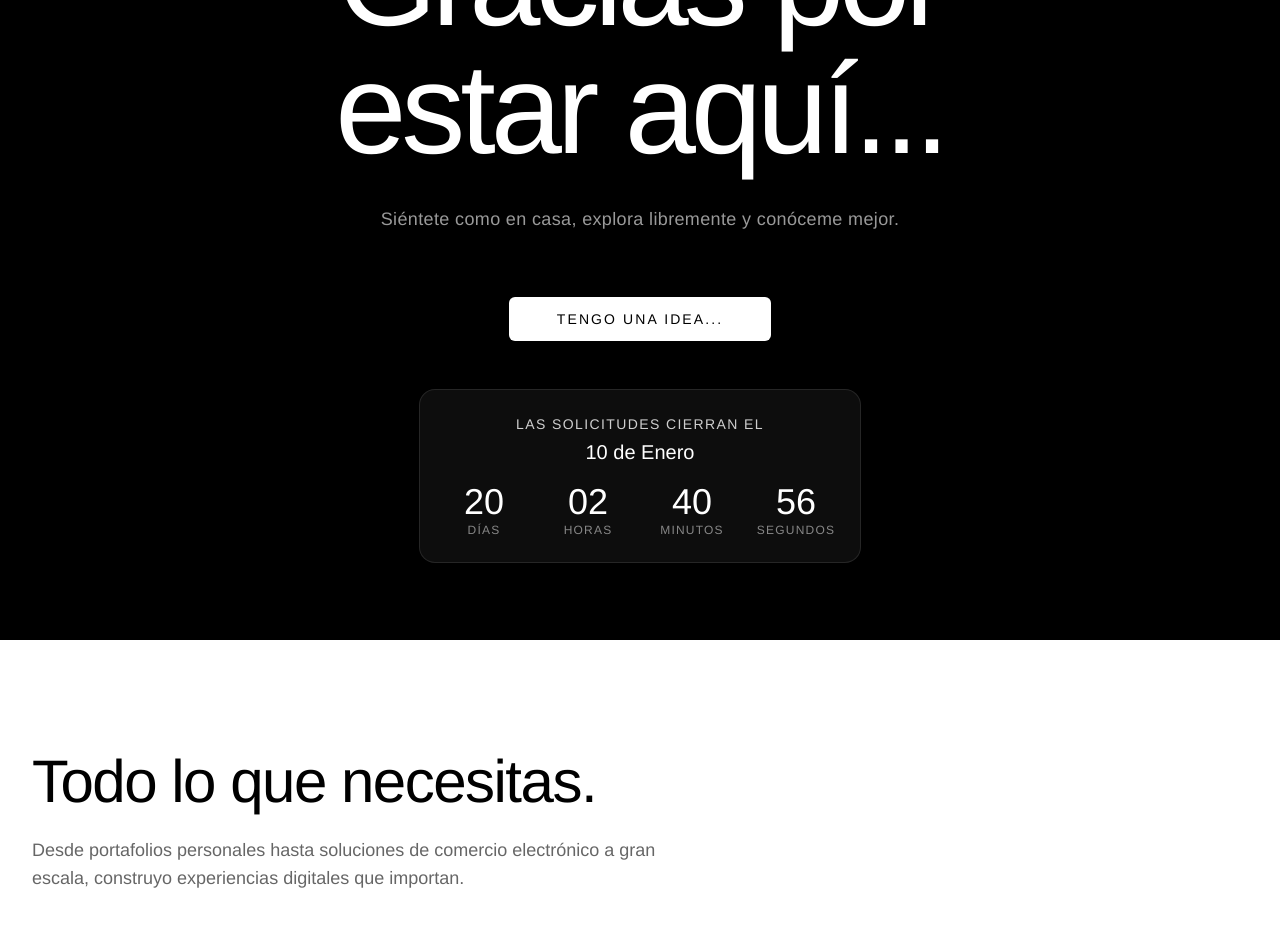
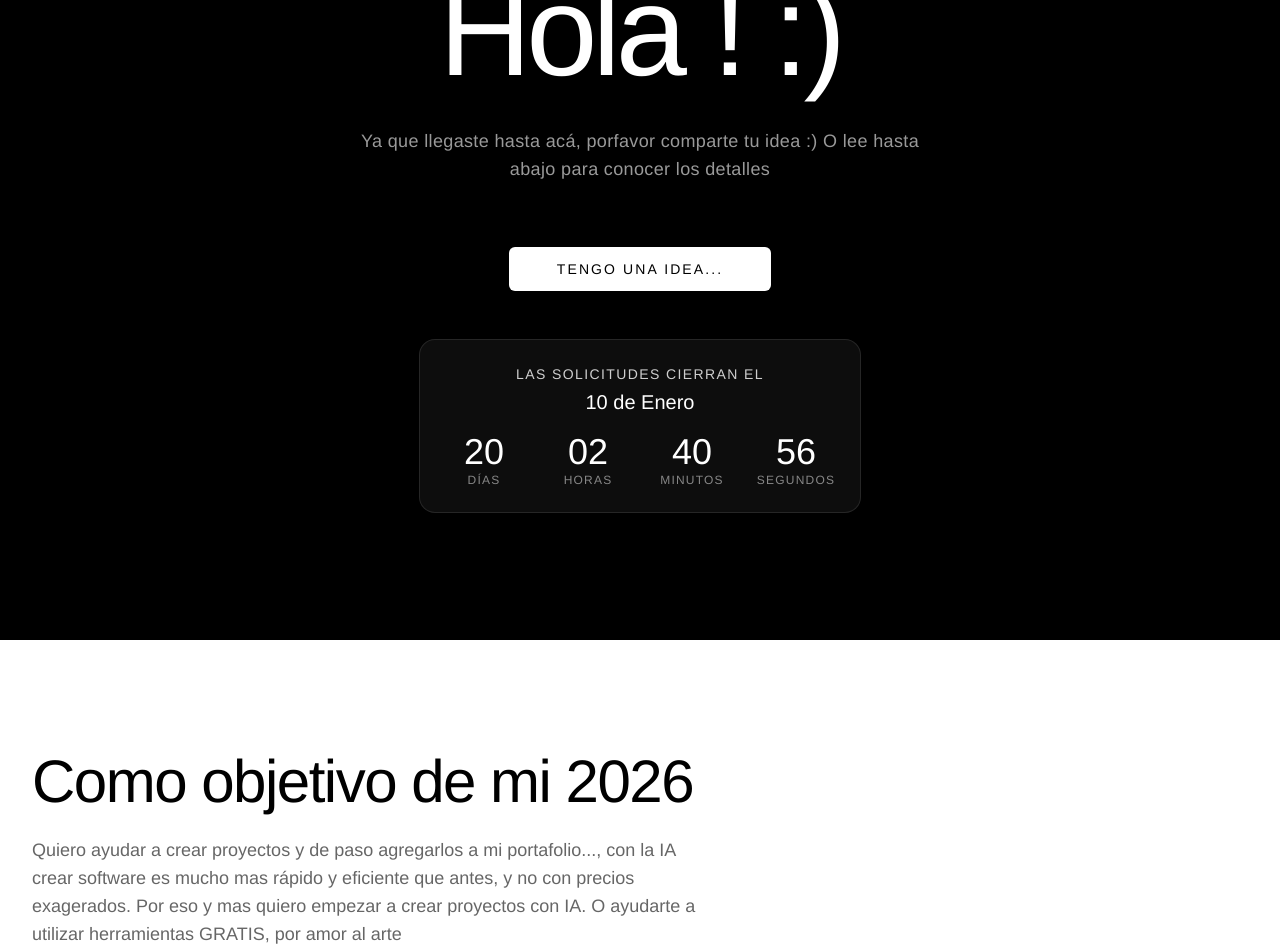
Before and after one commit to kaluchov2/Landing, a Next.js app: page / in a window 1280 px wide. Shown: the part 160-1112 px from the top of the page. Built offline with nearby package versions, Linux system fonts and the light colour scheme.

Commit message:
fix labels

```diff
--- a/components/LanguageProvider.tsx
+++ b/components/LanguageProvider.tsx
@@ -14,8 +14,8 @@ const LanguageContext = createContext<LanguageContextType | undefined>(undefined
 
 const translations: Record<Language, Record<string, string>> = {
   en: {
-    "hero.title": "Thank you for being here...",
-    "hero.subtitle": "Feel at home here, feel free to explore and get to know me.",
+    "hero.title": "Hello!",
+    "hero.subtitle": "Now that you're here, share your idea :) or keep reading to know more",
     "form.button": "I have an idea...",
     "form.modal.title": "Project Proposal",
     "form.modal.desc": "Submit your project concept",
@@ -25,8 +25,8 @@ const translations: Record<Language, Record<string, string>> = {
     "form.submitting": "Submitting...",
     "form.success.title": "Thank you!",
     "form.success.desc": "Your idea has been submitted successfully. I'll get back to you soon!",
-    "examples.title": "Everything you need.",
-    "examples.subtitle": "From personal portfolios to full-scale e-commerce solutions, I build digital experiences that matter.",
+    "examples.title": "As part of my 2026 goals",
+    "examples.subtitle": "I want to help create projects and add them to my portfolio, with AI creating software is much faster and more efficient than before, and not with exorbitant prices. That's why and more I want to start creating projects with AI. Or help you use tools for free, for the love of art",
     "card.portfolios": "Portfolios",
     "card.portfolios.desc": "Showcase your work with stunning, minimalist designs that put your creativity front and center.",
     "card.websites": "Websites",
@@ -49,8 +49,8 @@ const translations: Record<Language, Record<string, string>> = {
     "countdown.seconds": "Seconds",
   },
   es: {
-    "hero.title": "Gracias por estar aquí...",
-    "hero.subtitle": "Siéntete como en casa, explora libremente y conóceme mejor.",
+    "hero.title": "Hola ! :)",
+    "hero.subtitle": "Ya que llegaste hasta acá, porfavor comparte tu idea :) O lee hasta abajo para conocer los detalles",
     "form.button": "Tengo una idea...",
     "form.modal.title": "Propuesta de Proyecto",
     "form.modal.desc": "Envía tu concepto de proyecto",
@@ -60,8 +60,8 @@ const translations: Record<Language, Record<string, string>> = {
     "form.submitting": "Enviando...",
     "form.success.title": "¡Gracias!",
     "form.success.desc": "Tu idea ha sido enviada con éxito. ¡Te contactaré pronto!",
-    "examples.title": "Todo lo que necesitas.",
-    "examples.subtitle": "Desde portafolios personales hasta soluciones de comercio electrónico a gran escala, construyo experiencias digitales que importan.",
+    "examples.title": "Como objetivo de mi 2026",
+    "examples.subtitle": "Quiero ayudar a crear proyectos y de paso agregarlos a mi portafolio..., con la IA crear software es mucho mas rápido y eficiente que antes, y no con precios exagerados. Por eso y mas quiero empezar a crear proyectos con IA. O ayudarte a utilizar herramientas GRATIS, por amor al arte",
     "card.portfolios": "Portafolios",
     "card.portfolios.desc": "Muestra tu trabajo con diseños minimalistas impresionantes que ponen tu creatividad en el centro.",
     "card.websites": "Sitios Web",
```
